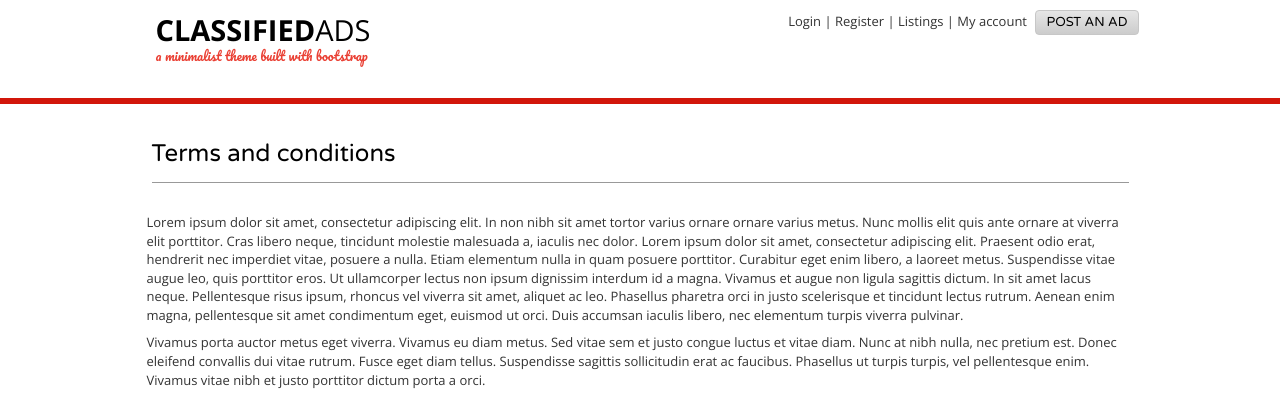
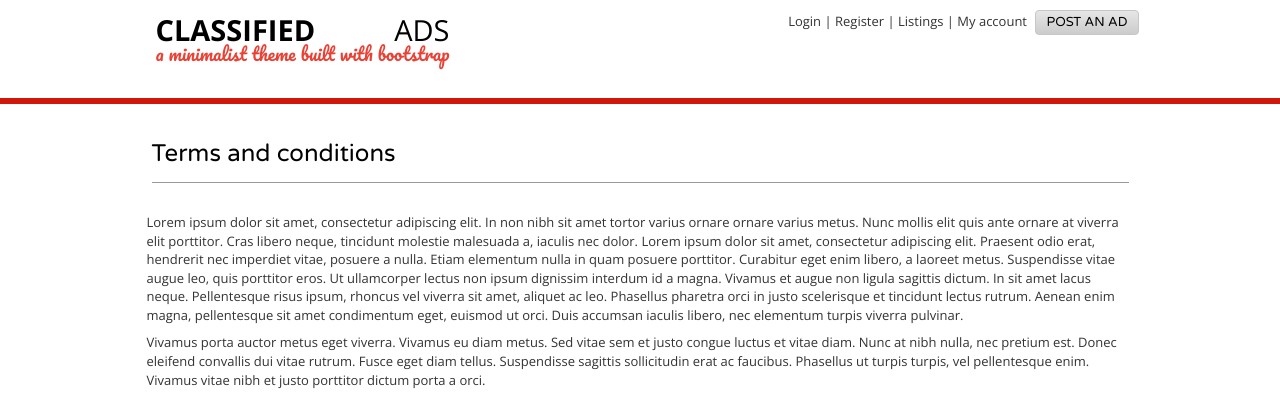
Before and after one commit to noverkill/hirdetek-api, a PHP site: page /terms.html in a window 1280 px wide. Shown: the top 398 px of the page. Run offline with PHP 8.4, Linux system fonts and the light colour scheme; some libraries are stand-ins or nearby versions.

Commit message:
no ismerkedes ad on the front page, theme changes

```diff
--- a/module/hirdetek/src/hirdetek/V1/Rest/Hirdetes/HirdetesMapper.php
+++ b/module/hirdetek/src/hirdetek/V1/Rest/Hirdetes/HirdetesMapper.php
@@ -50,6 +50,9 @@ class HirdetesMapper
 
         if ($params->get('rovat')) {
             $where->nest->equalTo('pr.id', $params['rovat'])->OR->equalTo('r.id', $params['rovat']);
+        } else {
+            //do not show ismerkedes ad on the front page
+            $where->nest->notEqualTo('pr.id', 50)->AND->notEqualTo('r.id', 50);
         }
 
         if ($params->get('regio')) {
--- a/public/css/theme.css
+++ b/public/css/theme.css
@@ -210,7 +210,7 @@ a.navbar-brand .handwriting {
 }
 a.navbar-brand small {
   color: #EA4135;
-  font-size: 13px;
+  font-size: 18px;
   height: 20px;
   line-height: 20px;
   font-weight: 100;
--- a/public/index.html
+++ b/public/index.html
@@ -41,7 +41,7 @@
                     <a href="index.html" class="navbar-brand ">
                         <span class="logo" ng-click="goHome()">
                             <strong>Hirdeto</strong><span class="handwriting">.net</span><br />
-                            <small >aprohirdetesi oldal </small>
+                            <small >aprohirdeto oldal </small>
                         </span>
                     </a>
 
```
Also changed, not shown: public/css/images/no-image.png.
